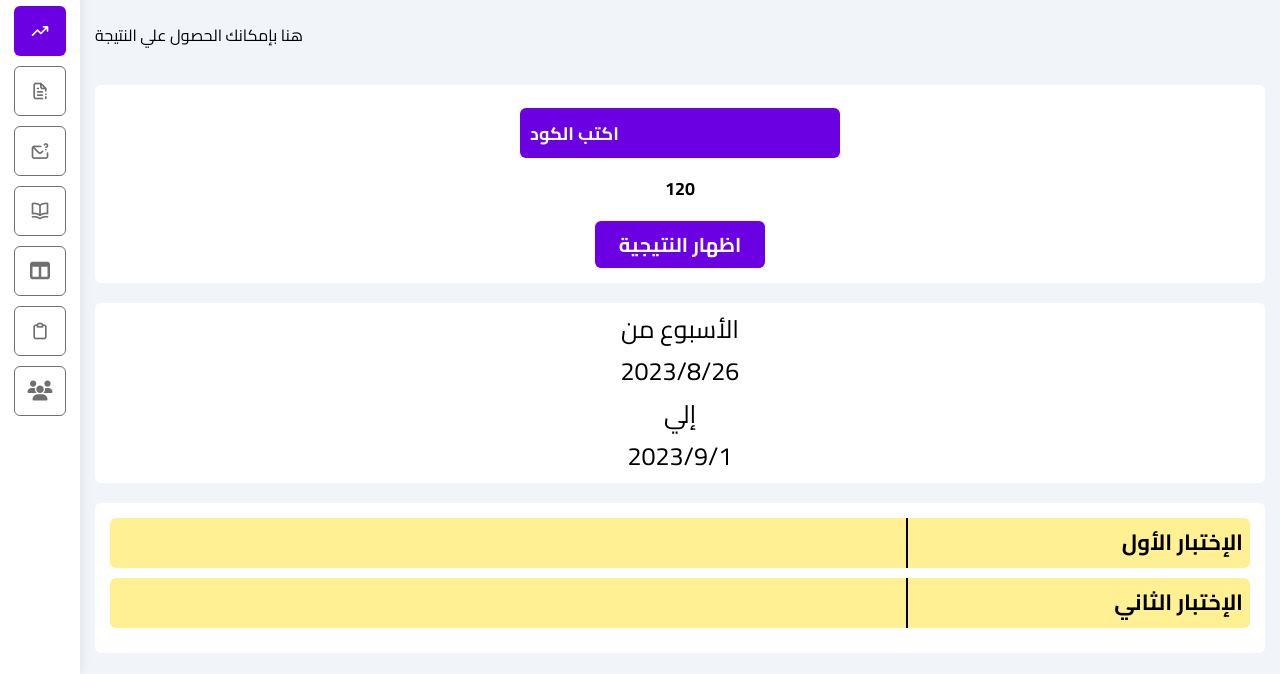
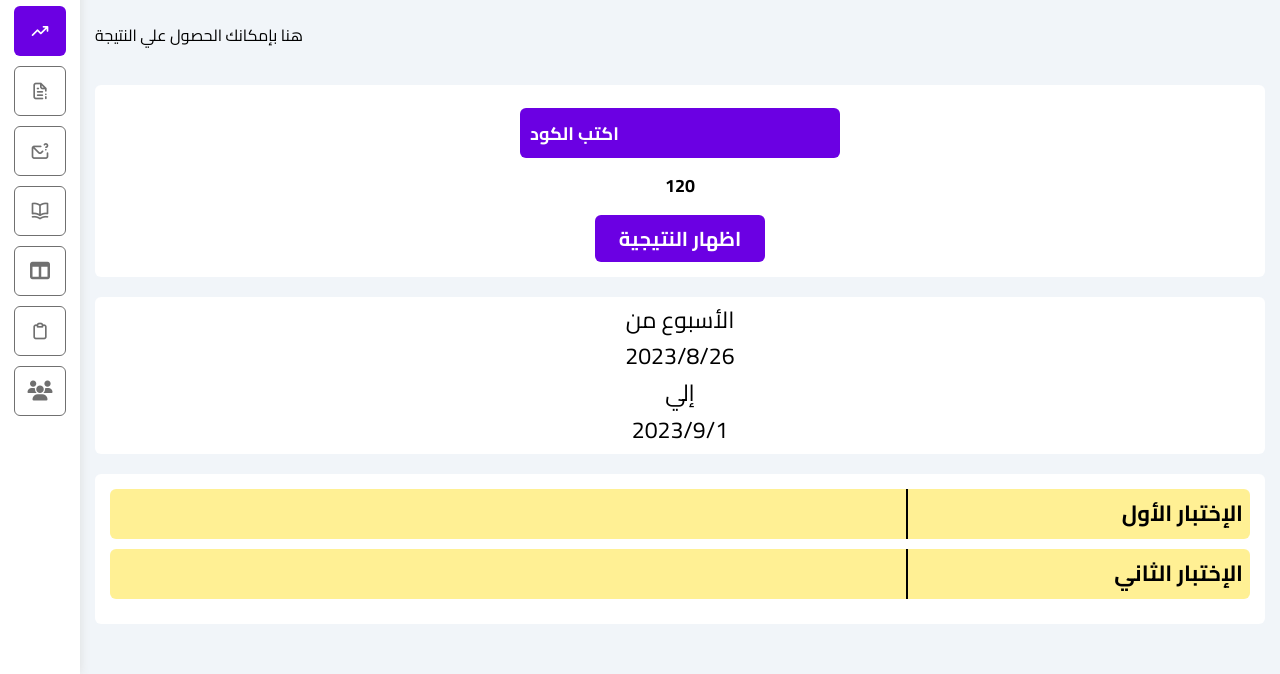
Before and after one commit to xPecoz/Math-Jewel, a plain HTML site: page exams/paper.html in a window 1280 px wide. Shown: the part 126-800 px from the top of the page. Drawn offline with nearby package versions, Linux system fonts and the light colour scheme; a web font is replaced by a local one.

Commit message:
Add files via upload

```diff
--- a/css/style.css
+++ b/css/style.css
@@ -1086,7 +1086,7 @@ li {
   display: flex;
   flex-direction: column;
   align-items: center;
-  gap: 15px;
+  gap: 12px;
 }
 .exam-form input {
   display: block;
--- a/exams/paper.html
+++ b/exams/paper.html
@@ -108,10 +108,10 @@
           <div class="exam-form" style="margin-top: 20px; padding: 5px">
             <p
               style="
-                font-size: 25px;
+                font-size: 23px;
                 color: var(--black-color);
                 text-align: center;
-                line-height: 1.7;
+                line-height: 1.6;
                 margin: 0;
               "
             >
```
